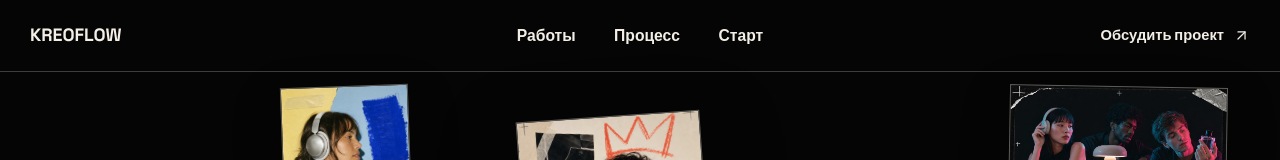
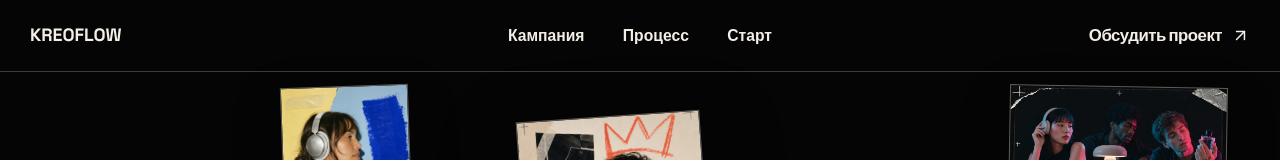
Before and after one commit to maks1son/kreoflow, a Next.js app: page / in a window 1280 px wide. Shown: the top 160 px of the page. Built offline with nearby package versions, Linux system fonts and the light colour scheme.

Commit message:
Clarify campaign navigation and emphasize CTA

```diff
--- a/src/app/landing.css
+++ b/src/app/landing.css
@@ -100,8 +100,10 @@
   align-items: center;
   justify-self: end;
   gap: 9px;
-  font-size: 0.92rem;
+  font-size: clamp(1.05rem, 1.2vw, 1.2rem);
   font-weight: 700;
+  line-height: 1;
+  letter-spacing: -0.03em;
 }
 
 .kfn-header-link svg,
@@ -111,6 +113,12 @@
   width: 17px;
   height: 17px;
   stroke-width: 1.7;
+}
+
+.kfn-header-link svg {
+  width: 19px;
+  height: 19px;
+  stroke-width: 1.9;
 }
 
 .kfn-hero-stage {
@@ -769,7 +777,7 @@
   }
 
   .kfn-header-link {
-    font-size: 0.82rem;
+    font-size: 0.92rem;
   }
 
   .kfn-hero-stage {
--- a/src/app/page.tsx
+++ b/src/app/page.tsx
@@ -76,7 +76,7 @@ function Hero() {
           KreoFlow
         </Link>
         <nav className="kfn-nav" aria-label="Основная навигация">
-          <a href="#work">Работы</a>
+          <a href="#work">Кампания</a>
           <a href="#method">Процесс</a>
           <a href="#access">Старт</a>
         </nav>
```
